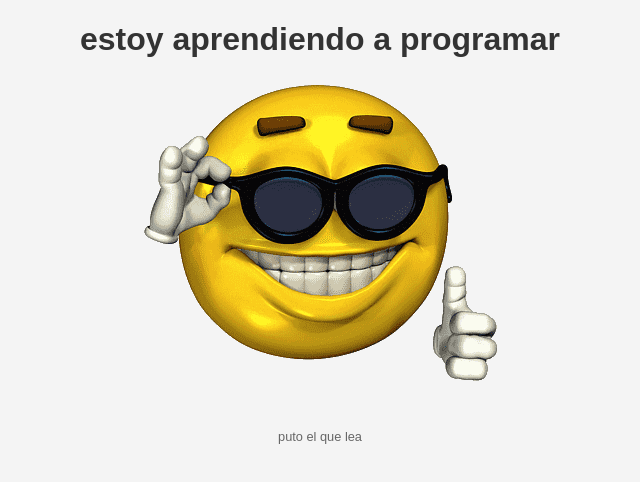
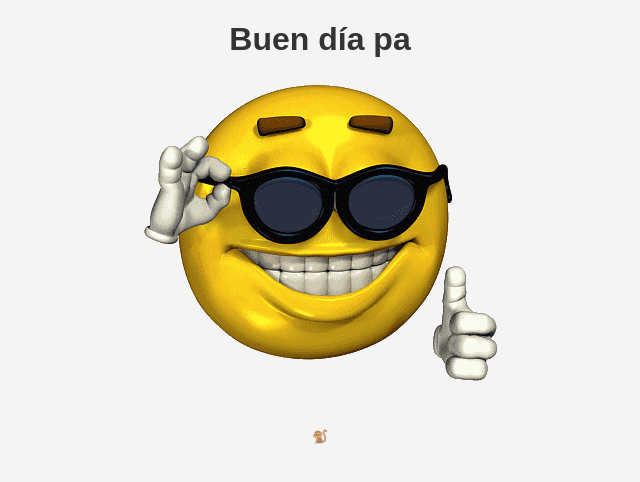
Before and after one commit to elmistertv/TOP5, a plain HTML site: page index.html in a window 1280 px wide. Shown: the whole page, without its empty margins (320-960 px from the left). Drawn offline with Linux system fonts and the light colour scheme.

Commit message:
index.html

```diff
--- a/index.html
+++ b/index.html
@@ -1,13 +1,13 @@
 <!DOCTYPE html>
 <html>
 <head>
-    <title>pagichota</title>
+    <title>Buenas</title>
     <link rel="stylesheet" href="style.css">
 </head>
 
-<h1>estoy aprendiendo a programar</h1>
+<h1>Buen día pa</h1>
 <img src="png.png">
 <body>
-    <p>puto el que lea</p>
+    <p>🐒</p>
 </body>
 </html>
```
